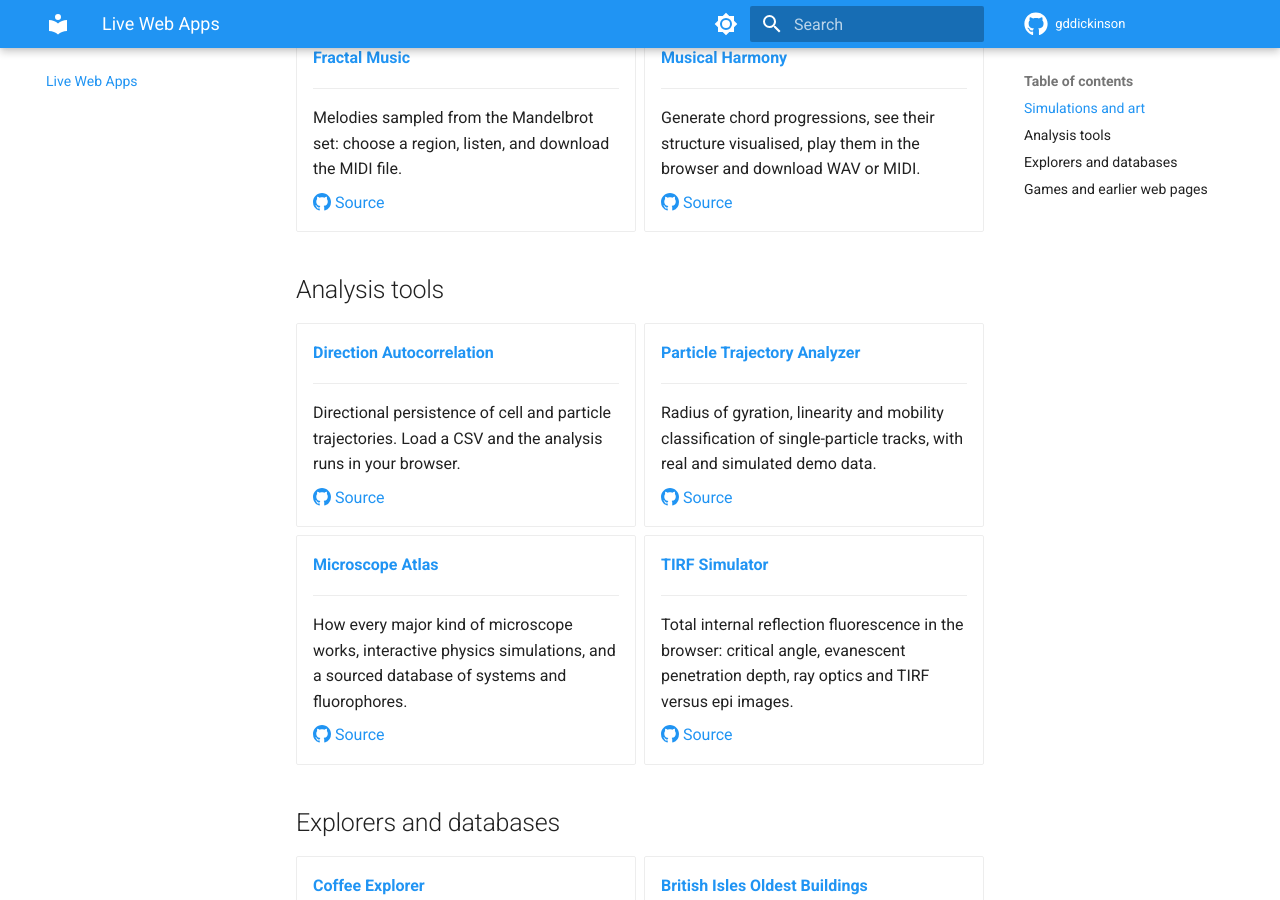
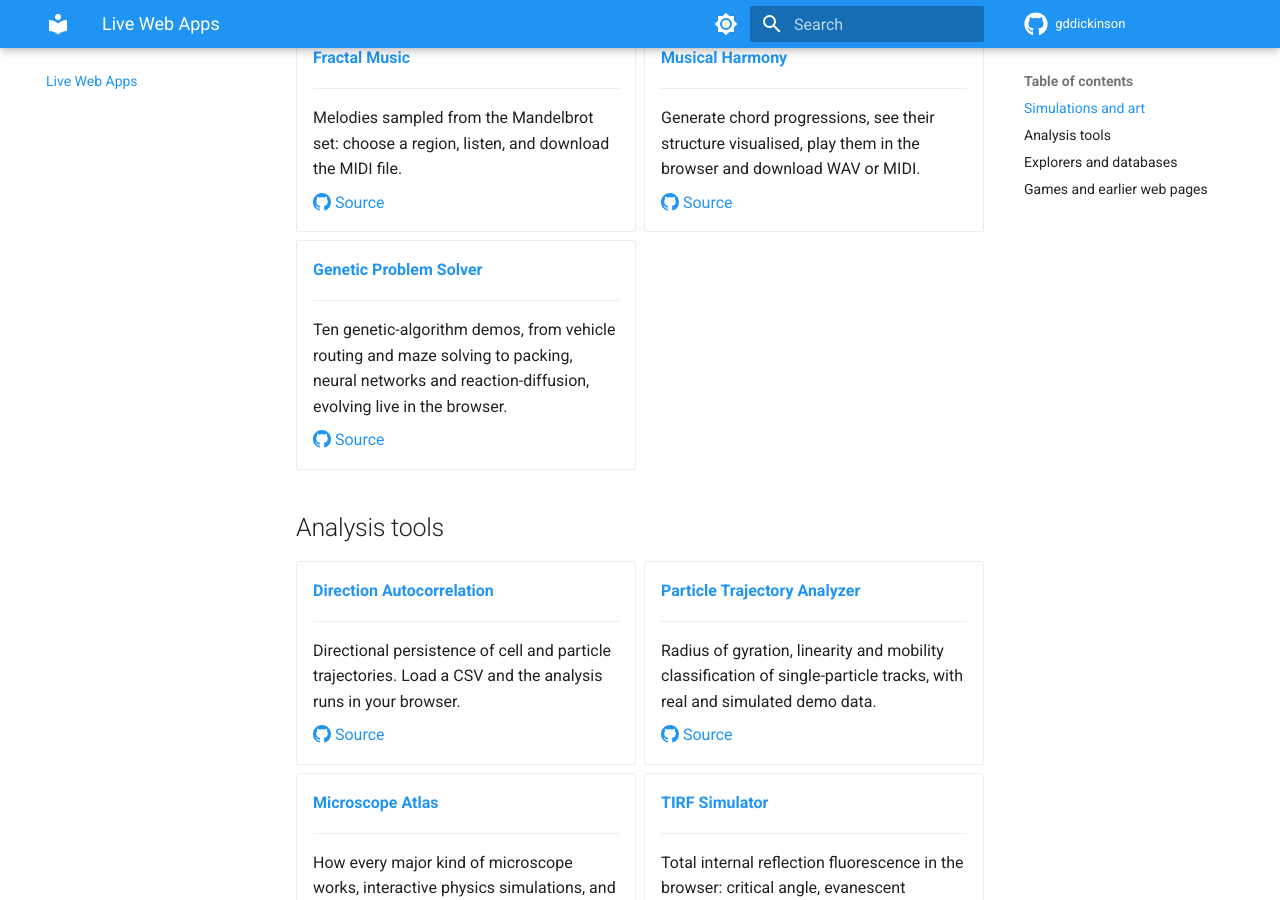
Before and after one commit to gddickinson/gddickinson.github.io, an MkDocs documentation site: the page built from docs/web-apps.md, in a window 1280 px wide and 900 px high, scrolled down 2801 px. Built offline with MkDocs 1.6.1 and Material for MkDocs 9.7.7, drawn with Linux system fonts in a browser that asks for light colours.

Commit message:
Web apps gallery: add creative-genetic-problem-solver
Co-Authored-By: Claude Opus 5.5 <noreply@anthropic.com>

```diff
--- a/docs/web-apps.md
+++ b/docs/web-apps.md
@@ -202,6 +202,14 @@ Projects you can use straight from the browser. Each one also runs as a local we
 
     [:octicons-mark-github-16: Source](https://github.com/gddickinson/musical-harmony-visualization)
 
+-   **[Genetic Problem Solver](https://gddickinson.github.io/creative-genetic-problem-solver/)**
+
+    ---
+
+    Ten genetic-algorithm demos, from vehicle routing and maze solving to packing, neural networks and reaction-diffusion, evolving live in the browser.
+
+    [:octicons-mark-github-16: Source](https://github.com/gddickinson/creative-genetic-problem-solver)
+
 </div>
 
 ## Analysis tools
```
